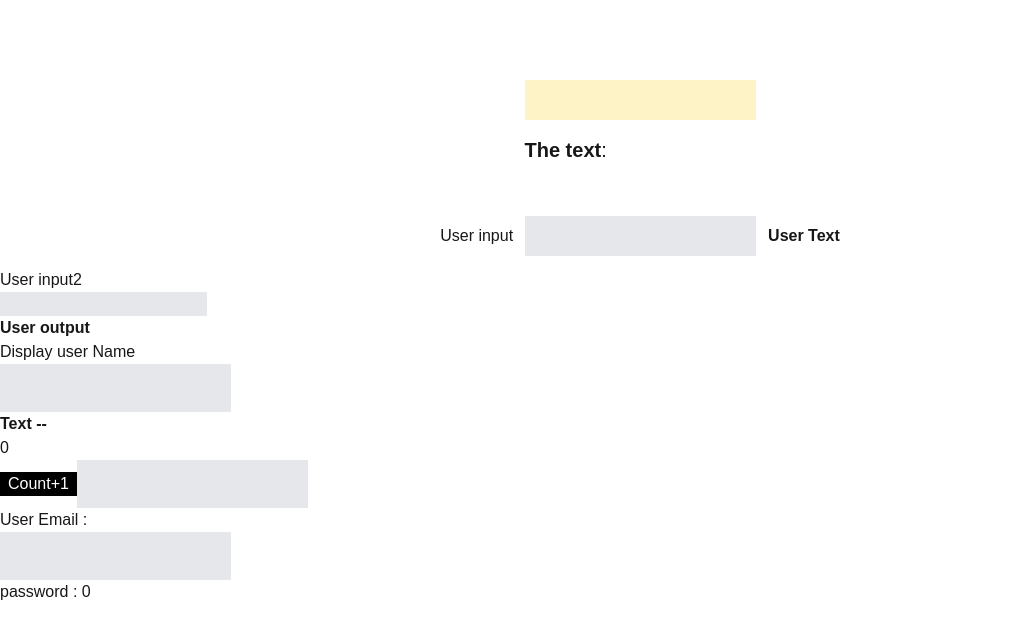
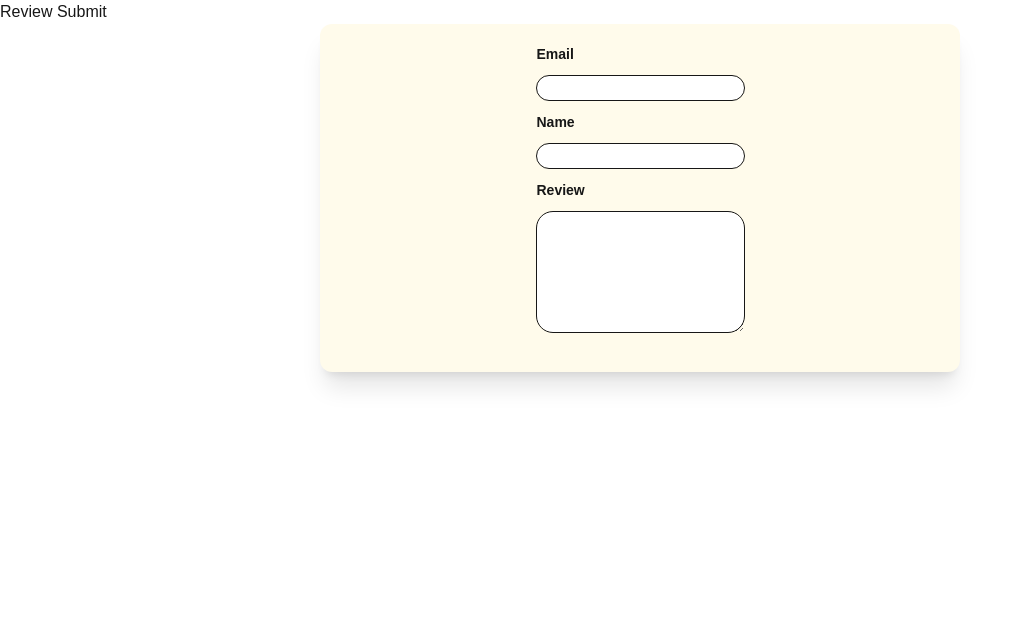
Before and after one commit to redlybastian/review_from, a Next.js app: page / in a window 1280 px wide. Shown: the top 636 px of the page, without its empty margins (0-1023 px from the left). Built offline with nearby package versions, Linux system fonts and the light colour scheme.

Commit message:
create review form

```diff
--- /dev/null
+++ b/src/app/components/sate.tsx
@@ -0,0 +1,22 @@
+'use client'
+
+export default function UserReview(){
+    return(
+        <div className=" w-full h-screen mx-auto ">
+            <h3>Review Submit</h3>
+            <div className="rounded-xl pb-10 pt-5 shadow-xl flex flex-col mx-auto w-1/2 items-center justify-center bg-amber-50">
+                <form  className="flex flex-col gap-3 ">
+                    <label className="text-sm font-bold" htmlFor="email">Email  </label>
+                    <input className="bg-white rounded-2xl outline-1" type="email"   />
+                    <label className="text-sm font-bold" htmlFor="text">Name  </label>
+                    <input className="bg-white rounded-2xl outline-1" type="text"   />
+                    <label className="text-sm font-bold" htmlFor="text">Review  </label>
+                    <textarea name="review" id="review" rows={5} cols={5} className="bg-white rounded-2xl outline-1"></textarea>
+
+
+                </form>
+
+            </div>
+        </div>
+    )
+}
--- a/src/app/page.tsx
+++ b/src/app/page.tsx
@@ -3,6 +3,7 @@ import DisplayName from "./components/displyName";
 import MatchScore from "./components/macthScore";
 import StudentMarks from "./components/marks";
 import ReviewForm from "./components/reviewFrom";
+import UserReview from "./components/sate";
 import ShowUserInput from "./components/showInput";
 import ShowInput1 from "./components/showInput1";
 
@@ -18,10 +19,11 @@ export default function Home() {
 
 
     </div> */}
-    <StudentMarks/>
+    {/* <StudentMarks/>
     <ShowUserInput/>
     <ShowInput1/>
-    <DisplayName/>
+    <DisplayName/> */}
+    <UserReview/>
 
    </section>
   );
```
